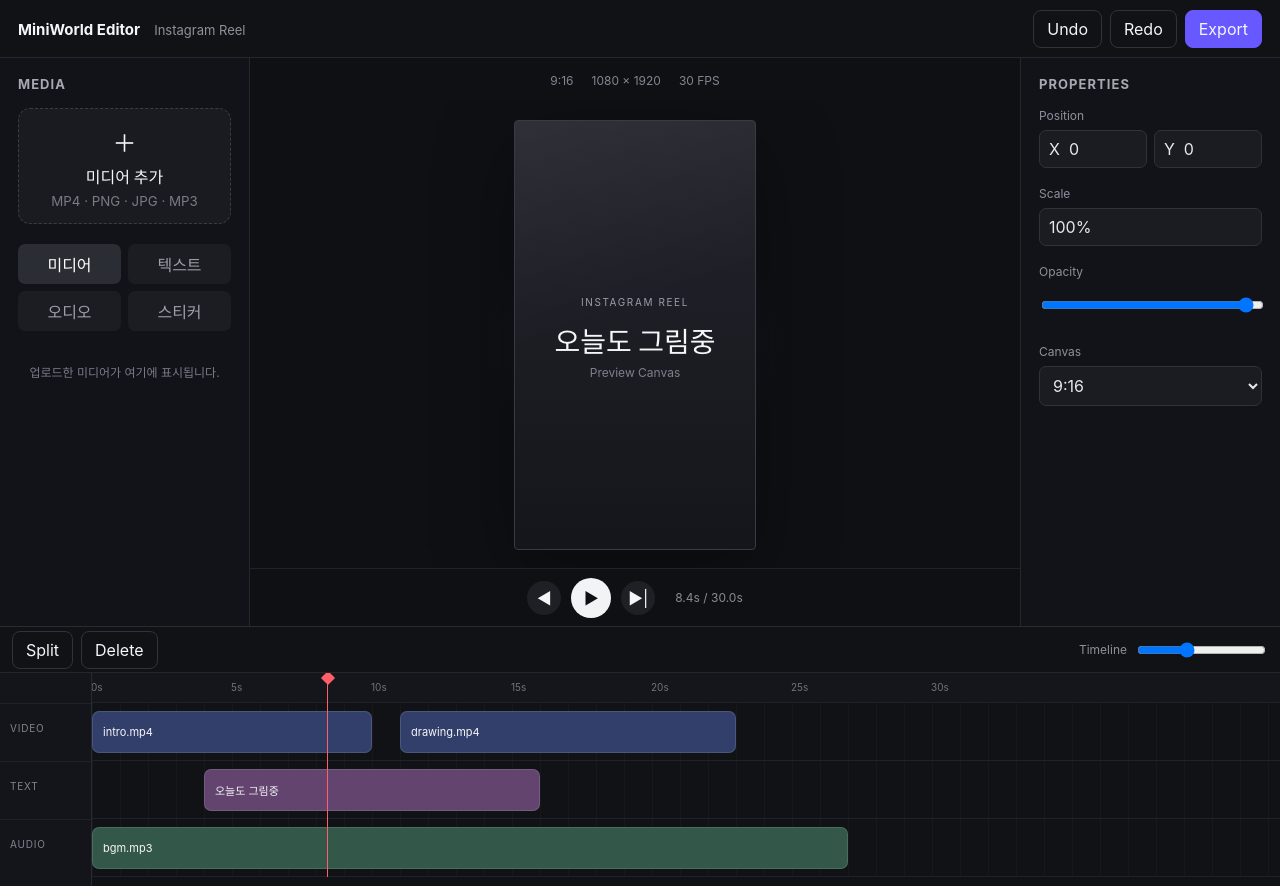
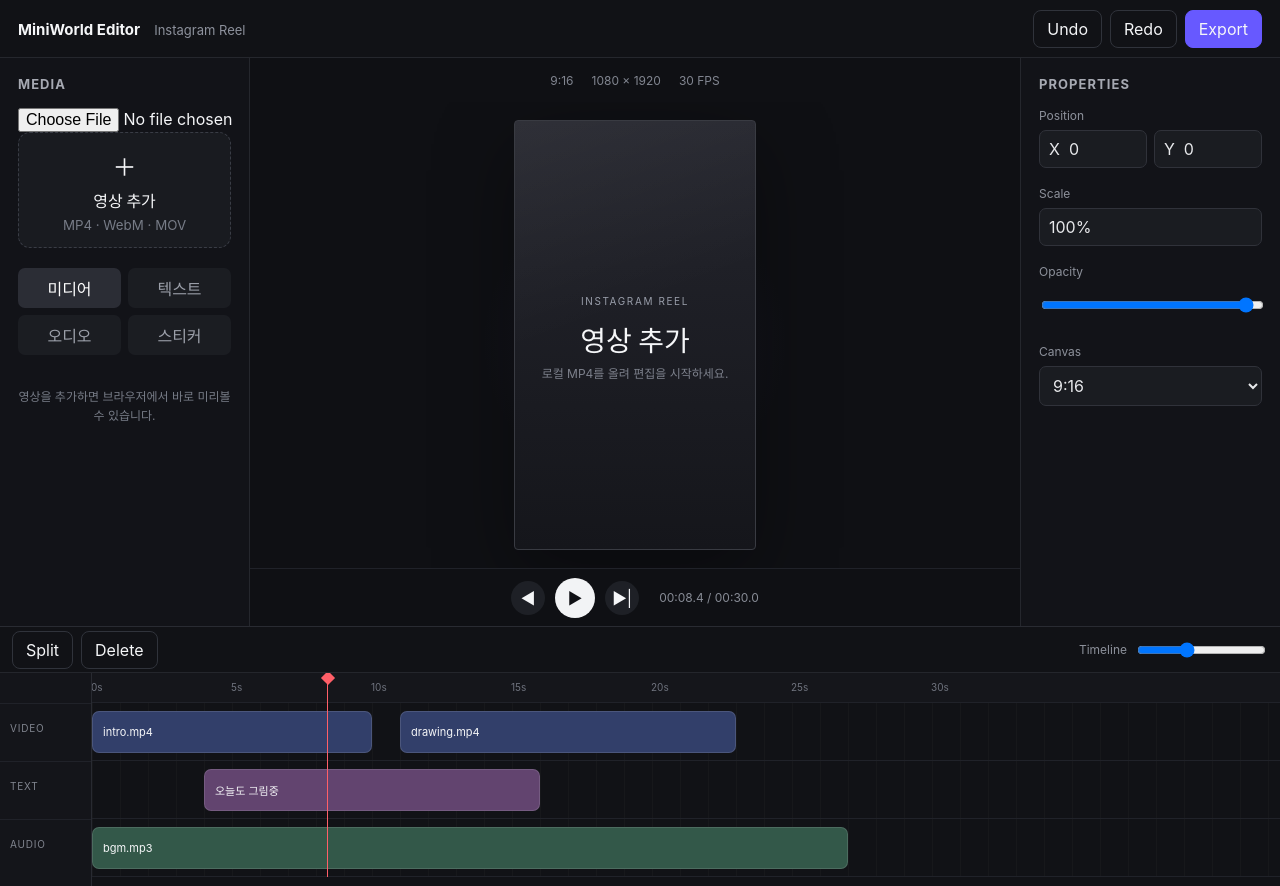
Before and after one commit to hj-dev-g/MiniWorld, a React (Vite) app in the folder editor/: page / in a window 1280 px wide. Built offline with nearby package versions, Linux system fonts and the light colour scheme.

Commit message:
feat(editor): add local video upload and playback sync

```diff
--- a/editor/src/App.tsx
+++ b/editor/src/App.tsx
@@ -1,4 +1,4 @@
-import { useMemo } from 'react'
+import { type ChangeEvent, useEffect, useMemo, useRef, useState } from 'react'
 import { useEditorStore } from './store/editorStore'
 import type { TrackType } from './types/editor'
 
@@ -9,17 +9,102 @@ const trackLabel: Record<TrackType, string> = {
   image: 'IMAGE',
 }
 
+const formatTime = (seconds: number) => {
+  const safeSeconds = Number.isFinite(seconds) ? Math.max(0, seconds) : 0
+  const minutes = Math.floor(safeSeconds / 60)
+  const remainder = safeSeconds % 60
+
+  return `${minutes.toString().padStart(2, '0')}:${remainder
+    .toFixed(1)
+    .padStart(4, '0')}`
+}
+
 export function App() {
-  const { project, setCurrentTime } = useEditorStore()
+  const { project, setCurrentTime, loadVideo } = useEditorStore()
+  const fileInputRef = useRef<HTMLInputElement>(null)
+  const videoRef = useRef<HTMLVideoElement>(null)
+
+  const [videoUrl, setVideoUrl] = useState<string | null>(null)
+  const [videoName, setVideoName] = useState<string | null>(null)
+  const [isPlaying, setIsPlaying] = useState(false)
 
   const pxPerSecond = 28
-  const timelineWidth = project.duration * pxPerSecond
+  const timelineWidth = Math.max(project.duration * pxPerSecond, 720)
   const playheadLeft = project.currentTime * pxPerSecond
 
   const timeMarks = useMemo(
     () => Array.from({ length: Math.floor(project.duration / 5) + 1 }, (_, i) => i * 5),
     [project.duration],
   )
+
+  useEffect(() => {
+    return () => {
+      if (videoUrl) {
+        URL.revokeObjectURL(videoUrl)
+      }
+    }
+  }, [videoUrl])
+
+  const handleMediaChange = (event: ChangeEvent<HTMLInputElement>) => {
+    const file = event.target.files?.[0]
+
+    if (!file) {
+      return
+    }
+
+    if (!file.type.startsWith('video/')) {
+      event.target.value = ''
+      return
+    }
+
+    setVideoUrl(URL.createObjectURL(file))
+    setVideoName(file.name)
+    setIsPlaying(false)
+    event.target.value = ''
+  }
+
+  const handleLoadedMetadata = () => {
+    const video = videoRef.current
+
+    if (!video || !videoName || !Number.isFinite(video.duration)) {
+      return
+    }
+
+    video.currentTime = 0
+    loadVideo(videoName, video.duration)
+  }
+
+  const seekTo = (time: number) => {
+    const safeTime = Math.min(Math.max(time, 0), project.duration)
+
+    setCurrentTime(safeTime)
+
+    if (videoRef.current) {
+      videoRef.current.currentTime = safeTime
+    }
+  }
+
+  const togglePlayback = async () => {
+    const video = videoRef.current
+
+    if (!videoUrl || !video) {
+      return
+    }
+
+    if (video.paused) {
+      if (video.currentTime >= video.duration) {
+        seekTo(0)
+      }
+
+      try {
+        await video.play()
+      } catch {
+        setIsPlaying(false)
+      }
+    } else {
+      video.pause()
+    }
+  }
 
   return (
     <main className="app-shell">
@@ -38,10 +123,22 @@ export function App() {
       <section className="workspace">
         <aside className="sidebar left-panel">
           <h2>Media</h2>
-          <button className="upload-box">
+
+          <input
+            ref={fileInputRef}
+            className="file-input"
+            type="file"
+            accept="video/mp4,video/webm,video/quicktime"
+            onChange={handleMediaChange}
+          />
+
+          <button
+            className="upload-box"
+            onClick={() => fileInputRef.current?.click()}
+          >
             <span className="upload-icon">＋</span>
-            <strong>미디어 추가</strong>
-            <small>MP4 · PNG · JPG · MP3</small>
+            <strong>영상 추가</strong>
+            <small>MP4 · WebM · MOV</small>
           </button>
 
           <nav className="asset-tabs">
@@ -51,9 +148,23 @@ export function App() {
             <button>스티커</button>
           </nav>
 
-          <div className="asset-empty">
-            업로드한 미디어가 여기에 표시됩니다.
-          </div>
+          {videoName ? (
+            <button
+              className="media-card"
+              onClick={() => seekTo(0)}
+              title="처음으로 이동"
+            >
+              <span className="media-thumb">▶</span>
+              <span className="media-info">
+                <strong>{videoName}</strong>
+                <small>{formatTime(project.duration)}</small>
+              </span>
+            </button>
+          ) : (
+            <div className="asset-empty">
+              영상을 추가하면 브라우저에서 바로 미리볼 수 있습니다.
+            </div>
+          )}
         </aside>
 
         <section className="preview-area">
@@ -65,20 +176,47 @@ export function App() {
 
           <div className="preview-stage">
             <div className="phone-canvas">
-              <div className="canvas-copy">
-                <span className="eyebrow">Instagram Reel</span>
-                <h1>오늘도 그림중</h1>
-                <p>Preview Canvas</p>
-              </div>
+              {videoUrl ? (
+                <video
+                  ref={videoRef}
+                  className="preview-video"
+                  src={videoUrl}
+                  playsInline
+                  preload="metadata"
+                  onLoadedMetadata={handleLoadedMetadata}
+                  onTimeUpdate={(event) => {
+                    setCurrentTime(event.currentTarget.currentTime)
+                  }}
+                  onPlay={() => setIsPlaying(true)}
+                  onPause={() => setIsPlaying(false)}
+                  onEnded={() => {
+                    setIsPlaying(false)
+                    setCurrentTime(project.duration)
+                  }}
+                />
+              ) : (
+                <div className="canvas-copy">
+                  <span className="eyebrow">Instagram Reel</span>
+                  <h1>영상 추가</h1>
+                  <p>로컬 MP4를 올려 편집을 시작하세요.</p>
+                </div>
+              )}
             </div>
           </div>
 
           <div className="transport">
-            <button>◀</button>
-            <button className="play">▶</button>
-            <button>▶|</button>
+            <button onClick={() => seekTo(project.currentTime - 1)}>◀</button>
+            <button
+              className="play"
+              onClick={togglePlayback}
+              disabled={!videoUrl}
+              aria-label={isPlaying ? 'pause' : 'play'}
+            >
+              {isPlaying ? 'Ⅱ' : '▶'}
+            </button>
+            <button onClick={() => seekTo(project.currentTime + 1)}>▶|</button>
             <span>
-              {project.currentTime.toFixed(1)}s / {project.duration.toFixed(1)}s
+              {formatTime(project.currentTime)} / {formatTime(project.duration)}
             </span>
           </div>
         </section>
@@ -143,7 +281,7 @@ export function App() {
               onClick={(event) => {
                 const rect = event.currentTarget.getBoundingClientRect()
                 const x = event.clientX - rect.left
-                setCurrentTime(x / pxPerSecond)
+                seekTo(x / pxPerSecond)
               }}
             >
               <div className="ruler">
```
